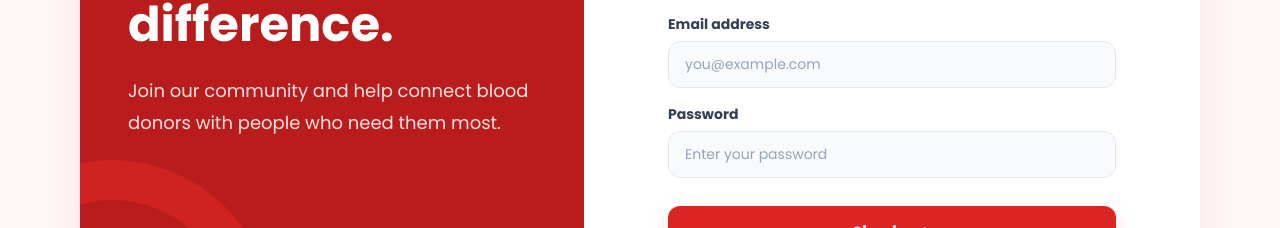
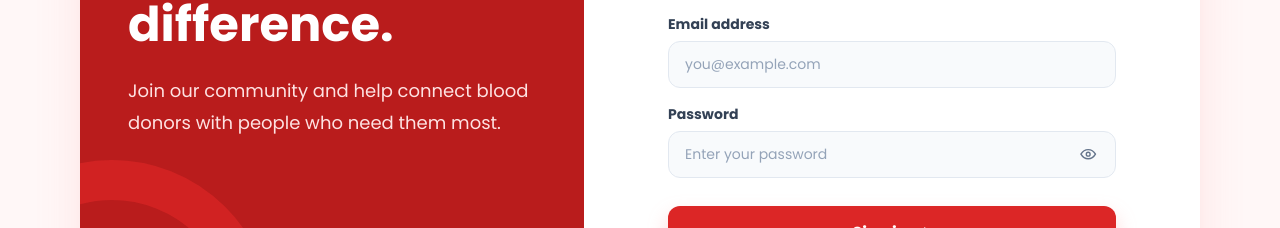
Before and after one commit to shanuka-saranga/Blood-Donation-System, a React (Vite) app in the folder frontend/: page /login in a window 1280 px wide. Shown: the part 368-596 px from the top of the page. Built offline with nearby package versions, Linux system fonts and the light colour scheme; no server answers; a web font is replaced by a local one.

Commit message:
Enhance Login component: add password visibility toggle and improve input styling

```diff
--- a/frontend/src/pages/AdminDashboard.css
+++ b/frontend/src/pages/AdminDashboard.css
@@ -115,6 +115,18 @@
 @media (max-width: 900px) { .admin-detail-list { grid-template-columns: repeat(2, minmax(0, 1fr)); } }
 @media (max-width: 900px) { .inventory-grid { grid-template-columns: repeat(2, minmax(0, 1fr)); } }
 @media (max-width: 700px) { .admin-dashboard { display: block; } .admin-sidebar { width: 100%; min-height: auto; } .admin-logout { margin-top: 24px; } .admin-content { height: auto; overflow: visible; padding: 26px 18px; } .admin-header { flex-direction: column; } }
+@media (max-width: 700px) {
+  .admin-sidebar-copy { margin-top: 24px; }
+  .admin-header { align-items: stretch; gap: 14px; margin-bottom: 24px; }
+  .admin-header h1 { font-size: 28px; }
+  .admin-role-badge { width: fit-content; }
+  .admin-add-button { width: 100%; }
+  .admin-panel { padding: 18px; }
+  .admin-panel-heading,
+  .admin-detail-actions { align-items: stretch; flex-direction: column; }
+  .admin-role-filter { width: 100%; }
+  .inventory-alert { align-items: flex-start; }
+}
 @media (max-width: 600px) { .admin-detail-list { grid-template-columns: 1fr; } }
 @media (max-width: 600px) { .inventory-grid { grid-template-columns: 1fr 1fr; } }
 .admin-modal-overlay { position: fixed; inset: 0; z-index: 20; display: grid; overflow-y: auto; padding: 20px; place-items: center; background: rgba(15,23,42,.58); }
@@ -132,3 +144,10 @@
 .admin-cancel-button { color: #991b1b; border: 1px solid #fecaca; background: #fff; }
 .admin-submit-button { color: #fff; border: 0; background: #b91c1c; }
 @media (max-width: 600px) { .admin-camp-fields { grid-template-columns: 1fr; } .admin-camp-wide { grid-column: auto; } .admin-camp-form { padding: 24px 18px; } }
+@media (max-width: 480px) {
+  .admin-stats { grid-template-columns: 1fr; }
+  .inventory-grid { grid-template-columns: 1fr; }
+  .admin-modal-overlay { padding: 10px; }
+  .admin-camp-actions { flex-direction: column-reverse; }
+  .admin-cancel-button, .admin-submit-button { width: 100%; }
+}
--- a/frontend/src/pages/Login.css
+++ b/frontend/src/pages/Login.css
@@ -305,6 +305,44 @@
     font-size: 0.875rem;
 }
 
+.input-with-action {
+    position: relative;
+    display: block;
+}
+
+.input-with-action .form-input {
+    padding-right: 3rem;
+}
+
+.password-toggle {
+    position: absolute;
+    top: 50%;
+    right: 0.75rem;
+    display: grid;
+    width: 2rem;
+    height: 2rem;
+    padding: 0;
+    place-items: center;
+    color: #64748b;
+    border: 0;
+    border-radius: 0.5rem;
+    background: transparent;
+    cursor: pointer;
+    transform: translateY(-50%);
+}
+
+.password-toggle:hover,
+.password-toggle:focus-visible {
+    color: #b91c1c;
+    outline: 0;
+    background: #fee2e2;
+}
+
+.password-toggle svg {
+    width: 1.15rem;
+    height: 1.15rem;
+}
+
 .form-input::placeholder {
     color: #94a3b8;
 }
--- a/frontend/src/pages/Login.jsx
+++ b/frontend/src/pages/Login.jsx
@@ -10,12 +10,14 @@ function Login({ onLoginSuccess }) {
   const [form, setForm] = useState(initialForm);
   const [message, setMessage] = useState({ type: "", text: "" });
   const [isLoading, setIsLoading] = useState(false);
+  const [visiblePasswords, setVisiblePasswords] = useState({});
   const isLogin = mode === "login";
 
   const switchMode = (nextMode) => {
     setMode(nextMode);
     setForm(initialForm);
     setMessage({ type: "", text: "" });
+    setVisiblePasswords({});
   };
 
   const handleChange = (event) => {
@@ -67,6 +69,7 @@ function Login({ onLoginSuccess }) {
         });
         setMode("login");
         setForm({ ...initialForm, email: form.email });
+        setVisiblePasswords({});
       }
     } catch (error) {
       setMessage({
@@ -187,17 +190,27 @@ function Login({ onLoginSuccess }) {
                 name="password"
                 onChange={handleChange}
                 placeholder="Enter your password"
-                type="password"
+                onToggleVisibility={() => setVisiblePasswords((current) => ({
+                  ...current,
+                  password: !current.password,
+                }))}
+                type={visiblePasswords.password ? "text" : "password"}
                 value={form.password}
+                visible={visiblePasswords.password}
               />
               {!isLogin && (
                 <Input
                   label="Confirm password"
                   name="confirmPassword"
                   onChange={handleChange}
+                  onToggleVisibility={() => setVisiblePasswords((current) => ({
+                    ...current,
+                    confirmPassword: !current.confirmPassword,
+                  }))}
                   placeholder="Re-enter your password"
-                  type="password"
+                  type={visiblePasswords.confirmPassword ? "text" : "password"}
                   value={form.confirmPassword}
+                  visible={visiblePasswords.confirmPassword}
                 />
               )}
               <button
@@ -220,10 +233,20 @@ function Login({ onLoginSuccess }) {
   );
 }
 
-function Input({ label, name, onChange, placeholder, type = "text", value }) {
+function Input({
+  label,
+  name,
+  onChange,
+  onToggleVisibility,
+  placeholder,
+  type = "text",
+  value,
+  visible,
+}) {
   return (
     <label className="input-group">
       <span className="input-label">{label}</span>
+      <span className="input-with-action">
         <input
           className="form-input"
           name={name}
@@ -233,7 +256,35 @@ function Input({ label, name, onChange, placeholder, type = "text", value }) {
           type={type}
           value={value}
         />
+        {onToggleVisibility && (
+          <button
+            aria-label={visible ? `Hide ${label.toLowerCase()}` : `Show ${label.toLowerCase()}`}
+            className="password-toggle"
+            onClick={onToggleVisibility}
+            type="button"
+          >
+            {visible ? <EyeOffIcon /> : <EyeIcon />}
+          </button>
+        )}
+      </span>
     </label>
+  );
+}
+
+function EyeIcon() {
+  return (
+    <svg aria-hidden="true" fill="none" viewBox="0 0 24 24">
+      <path d="M2.5 12s3.5-6 9.5-6 9.5 6 9.5 6-3.5 6-9.5 6-9.5-6-9.5-6Z" stroke="currentColor" strokeLinecap="round" strokeLinejoin="round" strokeWidth="1.8" />
+      <circle cx="12" cy="12" r="2.5" stroke="currentColor" strokeWidth="1.8" />
+    </svg>
+  );
+}
+
+function EyeOffIcon() {
+  return (
+    <svg aria-hidden="true" fill="none" viewBox="0 0 24 24">
+      <path d="m3 3 18 18M10.6 6.2A9.8 9.8 0 0 1 12 6c6 0 9.5 6 9.5 6a17.6 17.6 0 0 1-3.1 3.8M6.2 6.8C3.9 8.5 2.5 12 2.5 12S6 18 12 18c1 0 1.9-.2 2.7-.5" stroke="currentColor" strokeLinecap="round" strokeLinejoin="round" strokeWidth="1.8" />
+    </svg>
   );
 }
 
--- a/frontend/src/pages/MedicalStaffDashboard.css
+++ b/frontend/src/pages/MedicalStaffDashboard.css
@@ -59,3 +59,15 @@
 .medical-table-wrap { overflow-x: auto; }.medical-table-panel table { width: 100%; border-collapse: collapse; font-size: 14px; }.medical-table-panel th, .medical-table-panel td { padding: 13px 10px; border-bottom: 1px solid #f1f5f9; text-align: left; white-space: nowrap; }.medical-table-panel th { color: #64748b; font-size: 11px; text-transform: uppercase; }.medical-status.eligible { color: #166534; background: #dcfce7; }.medical-status.ineligible { color: #991b1b; background: #fee2e2; }.medical-status.review { color: #92400e; background: #fef3c7; }
 @media (max-width: 800px) { .medical-dashboard { display: block; }.medical-sidebar { width: auto; }.medical-logout { margin-top: 24px; }.medical-content { height: auto; padding: 26px 18px; }.medical-header { flex-direction: column; }.medical-stats { grid-template-columns: 1fr; } }
 @media (max-width: 600px) { .medical-fields { grid-template-columns: 1fr; }.medical-wide { grid-column: auto; } }
+@media (max-width: 600px) {
+  .medical-header h1 { font-size: 28px; }
+  .medical-search-panel,
+  .medical-form,
+  .medical-table-panel,
+  .medical-detail-panel { padding: 18px; }
+  .medical-search-row { flex-direction: column; }
+  .medical-search-row button { min-height: 42px; padding: 10px 18px; }
+  .medical-detail-heading { align-items: flex-start; flex-direction: column; }
+  .medical-detail-heading button { width: 100%; }
+  .medical-row-actions { flex-wrap: wrap; }
+}
```
Lines whose indentation alone changed are shown as unchanged.
